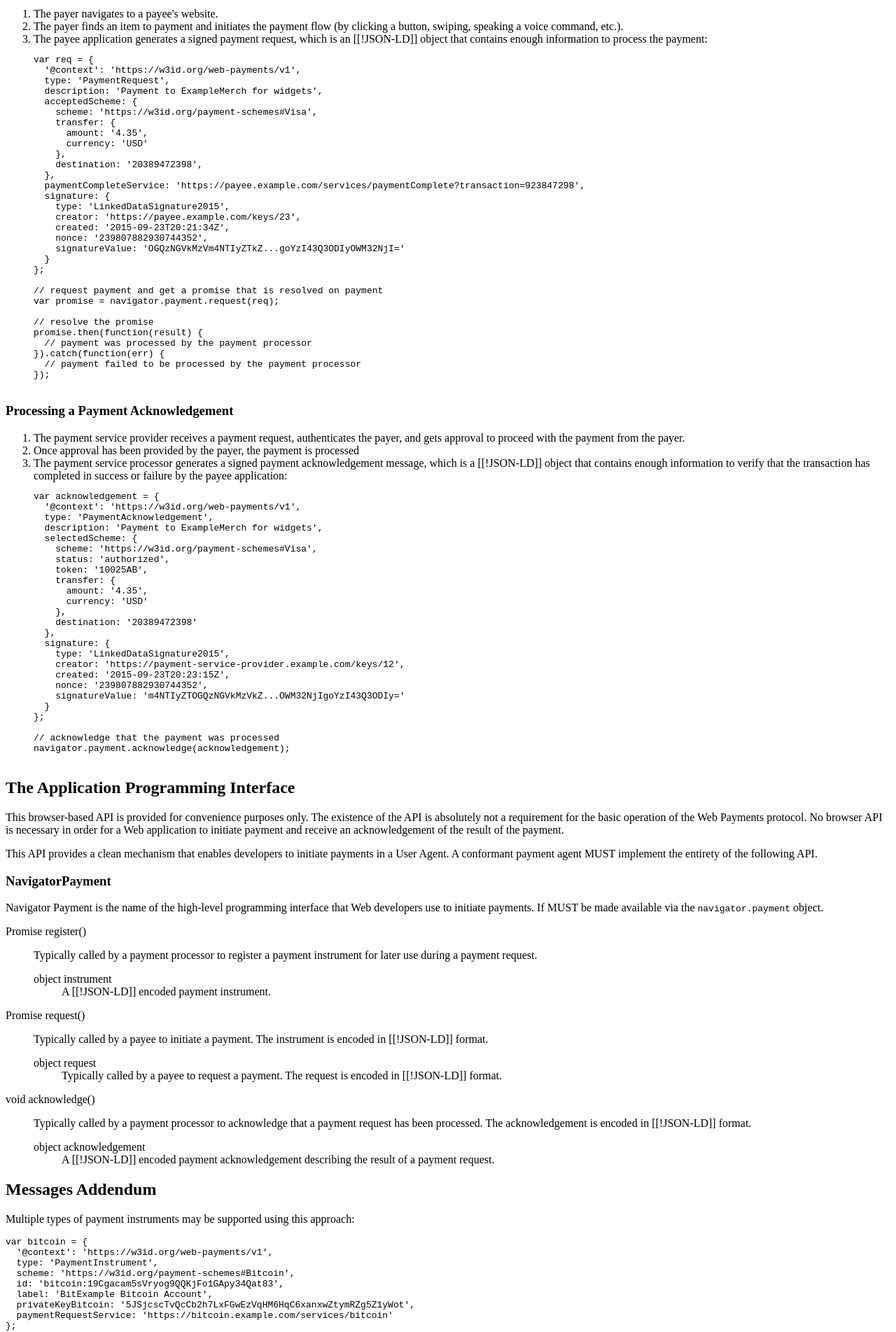
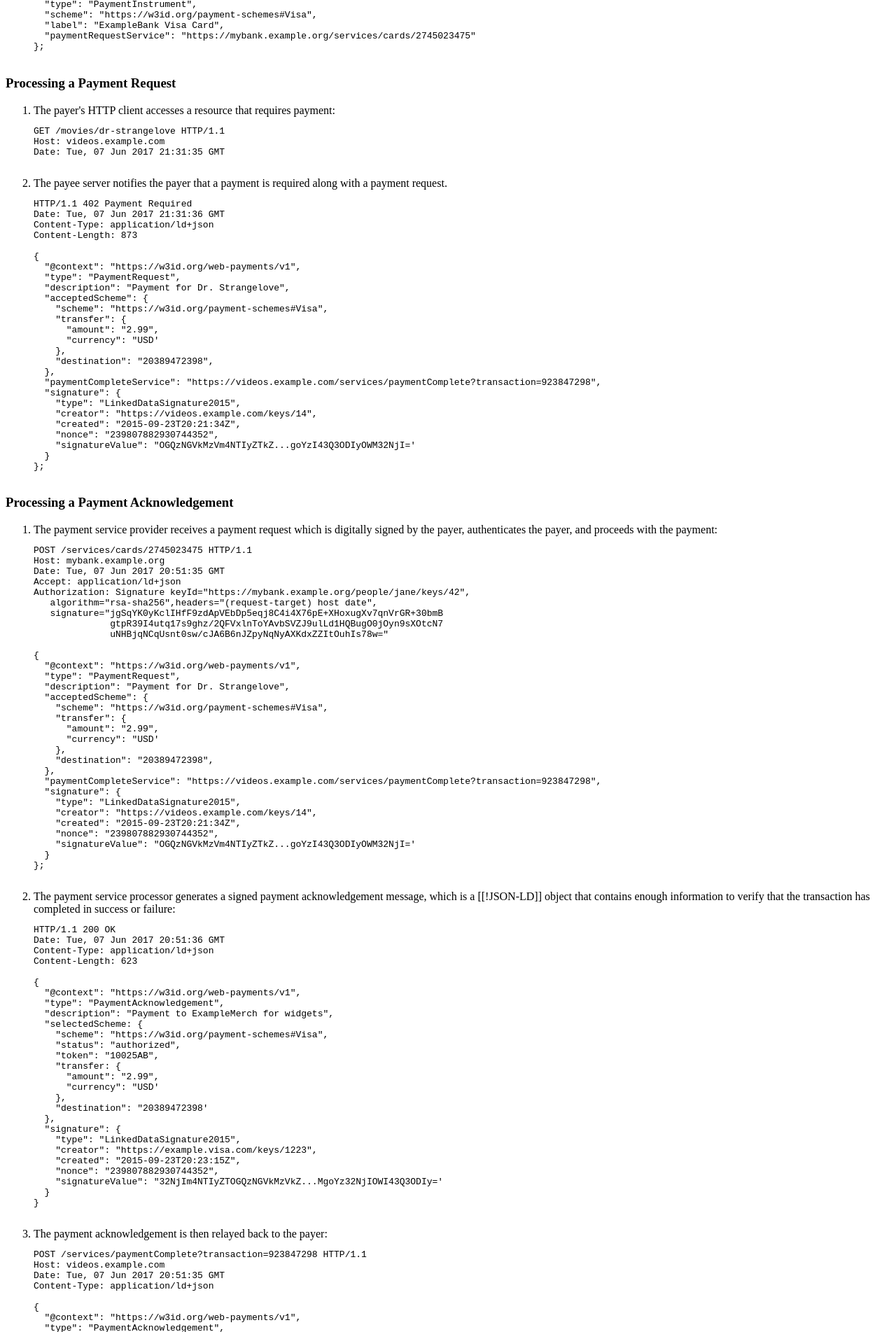
Before and after one commit to w3c/webpayments-http-api, a plain HTML site: page index.html in a window 1280 px wide. Shown: the part 1643-3546 px from the top of the page at 70% size. Drawn offline with nearby package versions, Linux system fonts and the light colour scheme; a script that the page names is missing.

Commit message:
Update detailed HTTP flow messages.

```diff
--- a/index.html
+++ b/index.html
@@ -232,6 +232,11 @@ acknowledge that the payment failed, the <em>payment acknowledgement</em>
 is generated and the payer's payment agent is notified via an HTTP 200
 success code.
   </ol>
+  <p class="issue">
+Melvin Carvalho has also raised an issue noting that we may not want to use
+402 and the Location header, but rather an additional HTTP header called
+<code>Payment</code> that is compatible with multiple 4xx error conditions.
+  </p>
   <p>
 The diagram below outlines the basic payment flow described above for a
 push-based payment.
@@ -261,30 +266,38 @@ steps.
     <h3>Payment Instrument Registration</h3>
     <ol>
       <li>
-The payer navigates to a payment service provider website to sign up.</li>
+The payer's HTTP client navigates to a payment service provider website
+and authenticates itself to fetch a payment instrument to register:
+        <pre class="example" title="Authenticated GET of payment instrument">
+GET /instruments/visa HTTP/1.1
+Host: mybank.example.org
+Date: Tue, 07 Jun 2017 20:51:35 GMT
+Accept: application/ld+json
+Authorization: Signature keyId="https://mybank.example.org/people/jane/keys/42",
+   algorithm="rsa-sha256",headers="(request-target) host date",
+   signature="jgSqYK0yKclIHfF9zdApVEbDp5eqj8C4i4X76pE+XHoxugXv7qnVrGR+30bmB
+              gtpR39I4utq17s9ghz/2QFVxlnToYAvbSVZJ9ulLd1HQBugO0jOyn9sXOtcN7
+              uNHBjqNCqUsnt0sw/cJA6B6nJZpyNqNyAXKdxZZItOuhIs78w="
+        </pre>
+      </li>
       </li>
       <li>
-During sign-up, the <code>navigator.payment.register()</code> call is made
-to register a payment instrument:
-      <pre class="example" title="Example of a credit card registration">
-var card = {
-  '@context': 'https://w3id.org/web-payments/v1',
-  type: 'PaymentInstrument',
-  scheme: 'https://w3id.org/payment-schemes#Visa',
-  label: 'ExampleBank Visa Card',
-  paymentRequestService: 'https://pay.example.com/services/cards'
+The payment service provider MUST respond with the payment instrument or
+an HTTP error code. If successful, something like the following will be
+returned:
+        <pre class="example" title="Successful retrieval of payment instrument">
+HTTP/1.1 200 OK
+Date: Tue, 07 Jun 2017 20:51:36 GMT
+Content-Type: application/ld+json
+Content-Length: 412
+
+{
+  "@context": "https://w3id.org/web-payments/v1",
+  "type": "PaymentInstrument",
+  "scheme": "https://w3id.org/payment-schemes#Visa",
+  "label": "ExampleBank Visa Card",
+  "paymentRequestService": "https://mybank.example.org/services/cards/2745023475"
 };
-
-// register the payment instrument - at this point, the interface asks the
-// person for approval to store the new payment instrument
-var promise = navigator.payment.register(card);
-
-// this happens when the registration completes with success or a failure
-promise.then(function(result) {
-  // card has been registered, do something
-}).catch(function(err) {
-  // card has not been registered, do something
-});
         </pre>
       </li>
     </ol>
@@ -294,48 +307,44 @@ promise.then(function(result) {
     <h3>Processing a Payment Request</h3>
     <ol>
       <li>
-The payer navigates to a payee's website.</li>
-      <li>
-The payer finds an item to payment and initiates the payment flow
-(by clicking a button, swiping, speaking a voice command, etc.).
+The payer's HTTP client accesses a resource that requires payment:
+        <pre class="example" title="Payer requests a resource that requires a payment">
+GET /movies/dr-strangelove HTTP/1.1
+Host: videos.example.com
+Date: Tue, 07 Jun 2017 21:31:35 GMT
+        </pre>
       </li>
       <li>
-The payee application generates a signed payment request, which is an
-[[!JSON-LD]] object that contains enough information to process the
-payment:
+The payee server notifies the payer that a payment is required along with a
+payment request.
       <pre class="example" title="Example of a payment request">
-var req = {
-  '@context': 'https://w3id.org/web-payments/v1',
-  type: 'PaymentRequest',
-  description: 'Payment to ExampleMerch for widgets',
-  acceptedScheme: {
-    scheme: 'https://w3id.org/payment-schemes#Visa',
-    transfer: {
-      amount: '4.35',
-      currency: 'USD'
+HTTP/1.1 402 Payment Required
+Date: Tue, 07 Jun 2017 21:31:36 GMT
+Content-Type: application/ld+json
+Content-Length: 873
+
+{
+  "@context": "https://w3id.org/web-payments/v1",
+  "type": "PaymentRequest",
+  "description": "Payment for Dr. Strangelove",
+  "acceptedScheme": {
+    "scheme": "https://w3id.org/payment-schemes#Visa",
+    "transfer": {
+      "amount": "2.99",
+      "currency": "USD'
     },
-    destination: '20389472398',
+    "destination": "20389472398",
   },
-  paymentCompleteService: 'https://payee.example.com/services/paymentComplete?transaction=923847298',
-  signature: {
-    type: 'LinkedDataSignature2015',
-    creator: 'https://payee.example.com/keys/23',
-    created: '2015-09-23T20:21:34Z',
-    nonce: '239807882930744352',
-    signatureValue: 'OGQzNGVkMzVm4NTIyZTkZ...goYzI43Q3ODIyOWM32NjI='
+  "paymentCompleteService": "https://videos.example.com/services/paymentComplete?transaction=923847298",
+  "signature": {
+    "type": "LinkedDataSignature2015",
+    "creator": "https://videos.example.com/keys/14",
+    "created": "2015-09-23T20:21:34Z",
+    "nonce": "239807882930744352",
+    "signatureValue": "OGQzNGVkMzVm4NTIyZTkZ...goYzI43Q3ODIyOWM32NjI='
   }
 };
-
-// request payment and get a promise that is resolved on payment
-var promise = navigator.payment.request(req);
-
-// resolve the promise
-promise.then(function(result) {
-  // payment was processed by the payment processor
-}).catch(function(err) {
-  // payment failed to be processed by the payment processor
-});
-      </pre>
+        </pre>
       </li>
     </ol>
   </section>
@@ -344,198 +353,119 @@ promise.then(function(result) {
     <h3>Processing a Payment Acknowledgement</h3>
     <ol>
       <li>
-The payment service provider receives a payment request, authenticates the
-payer, and gets approval to proceed with the payment from the payer.
-      </li>
-      <li>
-Once approval has been provided by the payer, the payment is processed
+The payment service provider receives a payment request which is digitally
+signed by the payer, authenticates the payer, and proceeds with the payment:
+      <pre class="example" title="Example of a payment request">
+POST /services/cards/2745023475 HTTP/1.1
+Host: mybank.example.org
+Date: Tue, 07 Jun 2017 20:51:35 GMT
+Accept: application/ld+json
+Authorization: Signature keyId="https://mybank.example.org/people/jane/keys/42",
+   algorithm="rsa-sha256",headers="(request-target) host date",
+   signature="jgSqYK0yKclIHfF9zdApVEbDp5eqj8C4i4X76pE+XHoxugXv7qnVrGR+30bmB
+              gtpR39I4utq17s9ghz/2QFVxlnToYAvbSVZJ9ulLd1HQBugO0jOyn9sXOtcN7
+              uNHBjqNCqUsnt0sw/cJA6B6nJZpyNqNyAXKdxZZItOuhIs78w="
+
+{
+  "@context": "https://w3id.org/web-payments/v1",
+  "type": "PaymentRequest",
+  "description": "Payment for Dr. Strangelove",
+  "acceptedScheme": {
+    "scheme": "https://w3id.org/payment-schemes#Visa",
+    "transfer": {
+      "amount": "2.99",
+      "currency": "USD'
+    },
+    "destination": "20389472398",
+  },
+  "paymentCompleteService": "https://videos.example.com/services/paymentComplete?transaction=923847298",
+  "signature": {
+    "type": "LinkedDataSignature2015",
+    "creator": "https://videos.example.com/keys/14",
+    "created": "2015-09-23T20:21:34Z",
+    "nonce": "239807882930744352",
+    "signatureValue": "OGQzNGVkMzVm4NTIyZTkZ...goYzI43Q3ODIyOWM32NjI='
+  }
+};
+        </pre>
       </li>
       <li>
 The payment service processor generates a signed payment acknowledgement
 message, which is a [[!JSON-LD]] object that contains enough information to
-verify that the transaction has completed in success or failure by the
-payee application:
+verify that the transaction has completed in success or failure:
         <pre class="example" title="Example of a payment acknowledgement">
-var acknowledgement = {
-  '@context': 'https://w3id.org/web-payments/v1',
-  type: 'PaymentAcknowledgement',
-  description: 'Payment to ExampleMerch for widgets',
-  selectedScheme: {
-    scheme: 'https://w3id.org/payment-schemes#Visa',
-    status: 'authorized',
-    token: '10025AB',
-    transfer: {
-      amount: '4.35',
-      currency: 'USD'
+HTTP/1.1 200 OK
+Date: Tue, 07 Jun 2017 20:51:36 GMT
+Content-Type: application/ld+json
+Content-Length: 623
+
+{
+  "@context": "https://w3id.org/web-payments/v1",
+  "type": "PaymentAcknowledgement",
+  "description": "Payment to ExampleMerch for widgets",
+  "selectedScheme: {
+    "scheme": "https://w3id.org/payment-schemes#Visa",
+    "status": "authorized",
+    "token": "10025AB",
+    "transfer: {
+      "amount": "2.99",
+      "currency": "USD'
     },
-    destination: '20389472398'
+    "destination": "20389472398'
   },
-  signature: {
-    type: 'LinkedDataSignature2015',
-    creator: 'https://payment-service-provider.example.com/keys/12',
-    created: '2015-09-23T20:23:15Z',
-    nonce: '239807882930744352',
-    signatureValue: 'm4NTIyZTOGQzNGVkMzVkZ...OWM32NjIgoYzI43Q3ODIy='
+  "signature": {
+    "type": "LinkedDataSignature2015",
+    "creator": "https://example.visa.com/keys/1223",
+    "created": "2015-09-23T20:23:15Z",
+    "nonce": "239807882930744352",
+    "signatureValue": "32NjIm4NTIyZTOGQzNGVkMzVkZ...MgoYz32NjIOWI43Q3ODIy='
   }
-};
+}
+        </pre>
+      </li>
+      <li>
+The payment acknowledgement is then relayed back to the payer:
+        <pre class="example" title="Payment acknowledgement relayed back to payee">
+POST /services/paymentComplete?transaction=923847298 HTTP/1.1
+Host: videos.example.com
+Date: Tue, 07 Jun 2017 20:51:35 GMT
+Content-Type: application/ld+json
 
-// acknowledge that the payment was processed
-navigator.payment.acknowledge(acknowledgement);
+{
+  "@context": "https://w3id.org/web-payments/v1",
+  "type": "PaymentAcknowledgement",
+  "description": "Payment to ExampleMerch for widgets",
+  "selectedScheme: {
+    "scheme": "https://w3id.org/payment-schemes#Visa",
+    "status": "authorized",
+    "token": "10025AB",
+    "transfer: {
+      "amount": "2.99",
+      "currency": "USD'
+    },
+    "destination": "20389472398'
+  },
+  "signature": {
+    "type": "LinkedDataSignature2015",
+    "creator": "https://example.visa.com/keys/1223",
+    "created": "2015-09-23T20:23:15Z",
+    "nonce": "239807882930744352",
+    "signatureValue": "32NjIm4NTIyZTOGQzNGVkMzVkZ...MgoYz32NjIOWI43Q3ODIy='
+  }
+}
+        </pre>
+      </li>
+      <li>
+The payee validates the payment acknowledgement, sets the appropriate access
+control for the resource, and re-directs the payer to the resource:
+        <pre class="example" title="Payment acknowledgement relayed back to payee">
+HTTP/1.1 302 Found
+Date: Tue, 07 Jun 2017 20:51:36 GMT
+Location: /movies/dr-strangelove
         </pre>
       </li>
     </ol>
   </section>
-</section>
-
-<section>
-  <h2>The Application Programming Interface</h2>
-
-  <p class="issue">
-This browser-based API is provided for convenience purposes only. The
-existence of the API is absolutely not a requirement for the basic operation
-of the Web Payments protocol. No browser API is necessary in order for a
-Web application to initiate payment and receive an acknowledgement of the
-result of the payment.
-  </p>
-
-  <p>This API provides a clean mechanism that enables developers to
-    initiate payments in a User Agent.
-    A conformant payment agent MUST implement the entirety of the
-    following API.</p>
-
-  <section>
-    <h3>NavigatorPayment</h3>
-
-    <p>Navigator Payment is the name of the high-level programming
-      interface that Web developers use to initiate payments. If MUST be
-      made available via the <code>navigator.payment</code> object.</p>
-
-    <dl title="interface NavigatorPayment" class="idl">
-      <dt>Promise register()</dt>
-      <dd>
-        <p>
-Typically called by a payment processor to register a payment instrument for
-later use during a payment request.
-        </p>
-        <dl class="parameters">
-          <dt>object instrument</dt>
-          <dd>
-A [[!JSON-LD]] encoded payment instrument.
-          </dd>
-        </dl>
-      </dd>
-      <dt>Promise request()</dt>
-      <dd>
-        <p>
-Typically called by a payee to initiate a payment. The instrument is
-encoded in [[!JSON-LD]] format.
-        </p>
-        <dl class="parameters">
-          <dt>object request</dt>
-          <dd>
-Typically called by a payee to request a payment. The request is
-encoded in [[!JSON-LD]] format.
-          </dd>
-        </dl>
-      </dd>
-      <dt>void acknowledge()</dt>
-      <dd>
-        <p>
-Typically called by a payment processor to acknowledge that a payment request
-has been processed. The acknowledgement is encoded in [[!JSON-LD]] format.
-        </p>
-        <dl class="parameters">
-          <dt>object acknowledgement</dt>
-          <dd>
-A [[!JSON-LD]] encoded payment acknowledgement describing the result of a
-payment request.
-          </dd>
-        </dl>
-      </dd>
-    </dl>
-
-  </section> <!-- end of NavigatorPayment -->
-</section>
-
-<section class="appendix informative">
-  <h2>Messages Addendum</h2>
-
-  <p>
-Multiple types of payment instruments may be supported using this approach:
-  </p>
-  <pre class="example" title="Example of Bitcoin registration">
-var bitcoin = {
-  '@context': 'https://w3id.org/web-payments/v1',
-  type: 'PaymentInstrument',
-  scheme: 'https://w3id.org/payment-schemes#Bitcoin',
-  id: 'bitcoin:19Cgacam5sVryog9QQKjFo1GApy34Qat83',
-  label: 'BitExample Bitcoin Account',
-  privateKeyBitcoin: '5JSjcscTvQcCb2h7LxFGwEzVqHM6HqC6xanxwZtymRZg5Z1yWot',
-  paymentRequestService: 'https://bitcoin.example.com/services/bitcoin'
-};
-
-// register the payment instrument - at this point, the interface asks the
-// person for approval to store the new payment instrument
-var promise = navigator.payment.register(bitcoin);
-
-// this happens when the registration completes with success or a failure
-promise.then(function(result) {
-  // bitcoin instrument has been registered, do something
-}).catch(function(err) {
-  // bitcoin instrument has not been registered, do something
-});
-  </pre>
-
-  <p>
-Multiple payment requests may be collected into a single request.
-  </p>
-
-  <pre class="example" title="Example of a complex payment request">
-var req = {
-  '@context': 'https://w3id.org/web-payments/v1',
-  type: 'PaymentRequest'
-  description: 'Payment to ExampleMerch for Widget 1'
-  acceptedScheme: [{
-    scheme: [
-      'https://w3id.org/payment-schemes#Visa',
-      'https://w3id.org/payment-schemes#Mastercard',
-      'https://w3id.org/payment-schemes#Discover'
-    ],
-    transfer: {
-      amount: '4.35',
-      currency: 'USD'
-    },
-    destination: '20389472398'
-  }, {
-    scheme: 'https://w3id.org/payment-schemes#Bitcoin',
-    transfer: {
-      amount: '0.0177',
-      currency: 'BTC'
-    },
-    destination: '3QJmV3qfvL9SuYo34YihAf3sRCW3qSinyC'
-  },
-  paymentCompleteService: 'https://payee.example.com/services/paymentComplete?transaction=923847298',
-  signature: {
-    type: 'LinkedDataSignature2015',
-    creator: 'https://payee.example.com/keys/23',
-    created: '2015-09-23T20:21:34Z',
-    nonce: '239847230947223423',
-    signatureValue: 'OGQzNGVkMzVm4NTIyZTkZ...goYzI43Q3ODIyOWM32NjI='
-  }
-};
-
-// request payment and get a promise that is resolved on payment acknowledgement
-var promise = navigator.payment.request(req);
-
-// resolve the promise (performed in the next section)
-promise.then(function(acknowledgement) {
-  // payment was processed by the payment processor
-  // acknowledgement may contain scheme-specific information
-}).catch(function(err) {
-  // payment failed to be processed by the payment processor
-});
-  </pre>
-
 </section>
 
 <section class="appendix informative">
```
